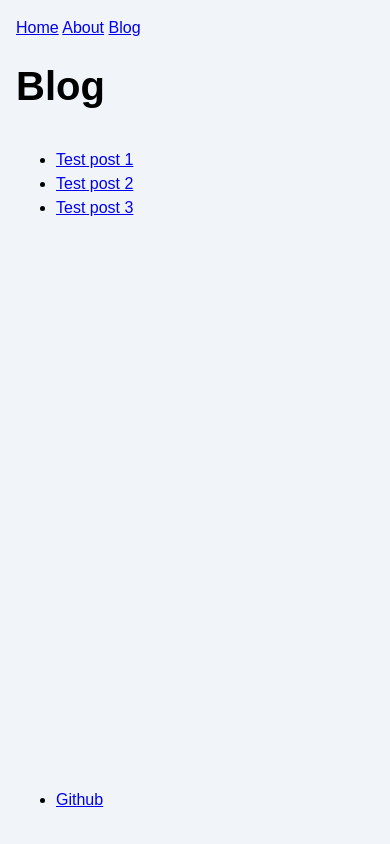
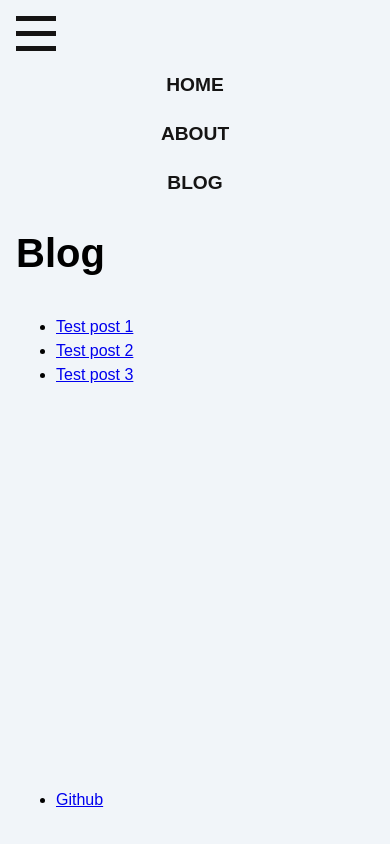
Before and after one commit to pretzelogical/pretzelogical.github.io, an Astro site: page /blog in a window 390 px wide. Built offline with nearby package versions, Linux system fonts and the light colour scheme; Astro itself is replaced by a stand-in of ours.

Commit message:
Add hamburger and start using sass

```diff
--- /dev/null
+++ b/src/components/Hamburger.astro
@@ -0,0 +1,8 @@
+---
+
+---
+<div class="hamburger">
+  <span class="line"></span>
+  <span class="line"></span>
+  <span class="line"></span>
+</div>
--- a/src/components/Navigation.astro
+++ b/src/components/Navigation.astro
@@ -1,7 +1,8 @@
 ---
-
+import Hamburger from "./Hamburger.astro";
 ---
-<nav>
+<Hamburger />
+<nav class="nav-links">
   <a href="/">Home</a>
   <a href="/about">About</a>
   <a href="/blog">Blog</a>
--- /dev/null
+++ b/src/global.scss
@@ -0,0 +1,90 @@
+html {
+  background-color: #f1f5f9;
+  font-family: sans-serif;
+}
+
+body {
+  display: flex;
+  flex-flow: column;
+  margin: 0 auto;
+  height: 100vh;
+  width: 100%;
+  max-width: 80ch;
+  padding: 1rem;
+  line-height: 1.5;
+}
+
+* {
+  box-sizing: border-box;
+}
+
+h1 {
+  margin: 1rem 0;
+  font-size: 2.5rem;
+}
+
+footer {
+  margin-top: auto
+}
+
+// Breakpoints
+$md-breakpoint: 636px;
+
+// Nav links
+.nav-links {
+  width: 100%;
+  top: 5rem;
+  left: 48px;
+  // display: none;
+  margin: 0;
+  a {
+    display: block;
+    text-align: center;
+    padding: 10px 0;
+    text-decoration: none;
+    font-size: 1.2rem;
+    font-weight: bold;
+    text-transform: uppercase;
+    color: #151414;
+  }
+  a:hover {
+    background-color: #7265d4;
+  }
+  a:focus {
+    background-color: #7265d4;
+  }
+  @media screen and (min-width: $md-breakpoint) {
+    & {
+      .nav-links {
+        margin-left: 5em;
+        display: block;
+        position: static;
+        width: auto;
+        background: none;
+      }
+    }
+    & a {
+      display: inline-block;
+      padding: 15px 20px;
+    }
+  }
+}
+
+// Hamburger menu
+.hamburger {
+  padding-right: 20px;
+  cursor: pointer;
+
+  .line {
+    display: block;
+    width: 40px;
+    height: 5px;
+    margin-bottom: 10px;
+    background-color: #151414;
+  }
+  @media screen and (min-width: $md-breakpoint) {
+    & {
+      display: none;
+    }
+  }
+}
--- a/src/pages/blog.astro
+++ b/src/pages/blog.astro
@@ -2,6 +2,7 @@
 import '../global.css';
 import Navigation from '../components/Navigation.astro';
 import Footer from '../components/Footer.astro';
+import Hamburger from '../components/Hamburger.astro';
 const pageTitle = "Blog";
 ---
 
```
Also changed, not shown: src/global.css, 1 other file.
